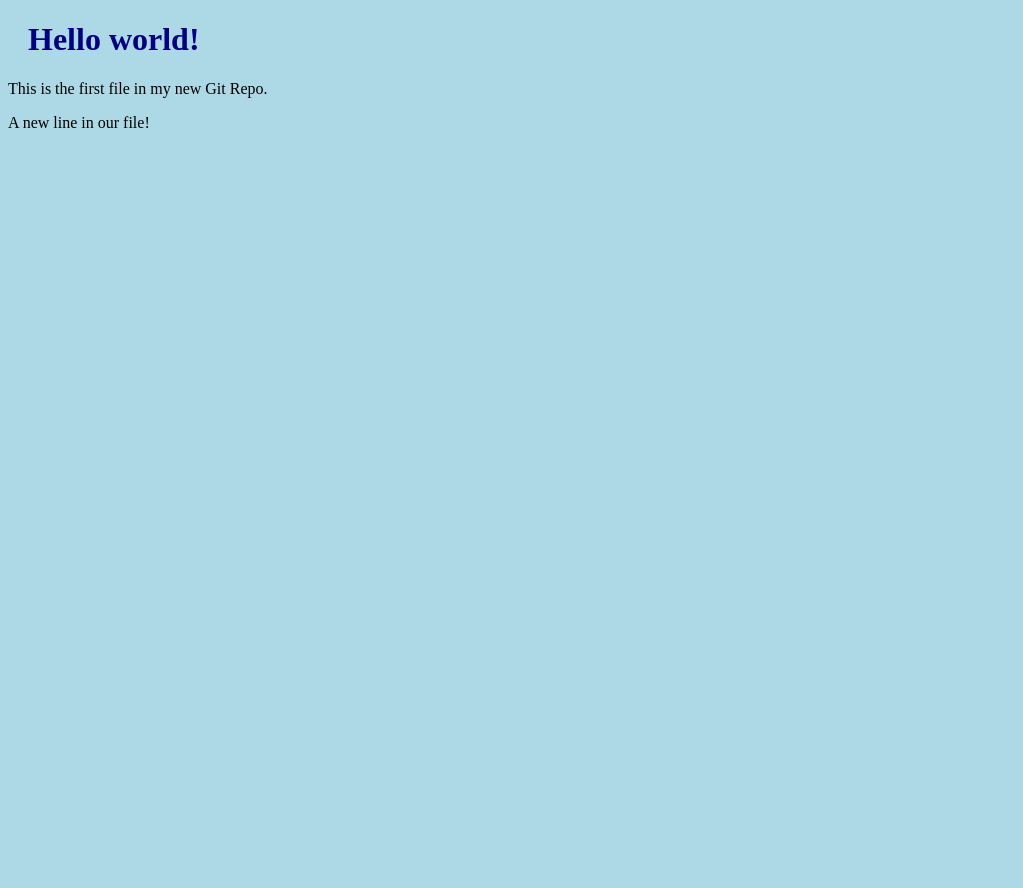
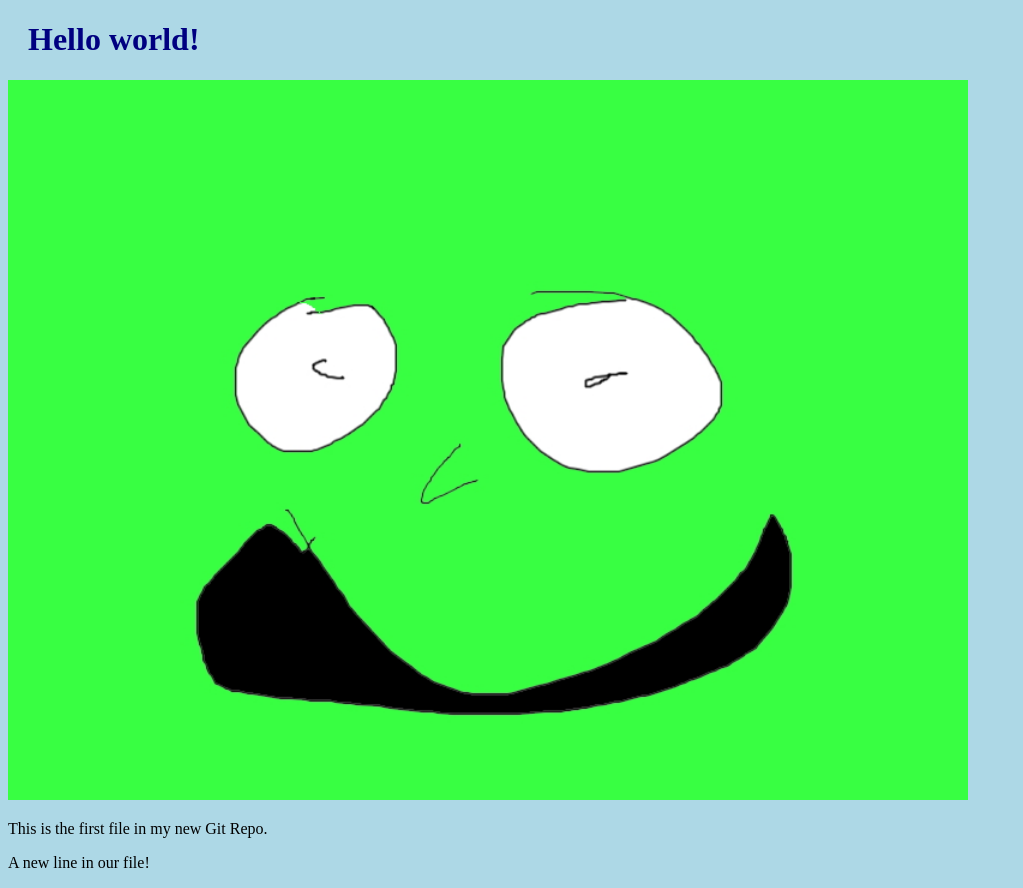
Before and after one commit to TeemuNikkarinen/TeemuNikkarinen.github.io, a plain HTML site: page index.html in a window 1280 px wide. Shown: the whole page, without its empty margins (0-1023 px from the left). Before the commit the page ends 800 px from the top, so only its background shows below. Drawn offline with Linux system fonts and the light colour scheme.

Commit message:
Added new image to Hello World

```diff
--- a/index.html
+++ b/index.html
@@ -1,4 +1,4 @@
-<!DOCTYPE html>
+ <!DOCTYPE html>
 <html>
 <head>
 <title>Hello World!</title>
@@ -7,6 +7,8 @@
 <body>
 
 <h1>Hello world!</h1>
+<div><img src="img_hello_world.jpg" alt="Hello World from Face"
+style="width:100%;max-width:960px"></div>
 <p>This is the first file in my new Git Repo.</p>
 <p>A new line in our file!</p>
 
```
Also changed, not shown: img_hello_world.jpg (added).
